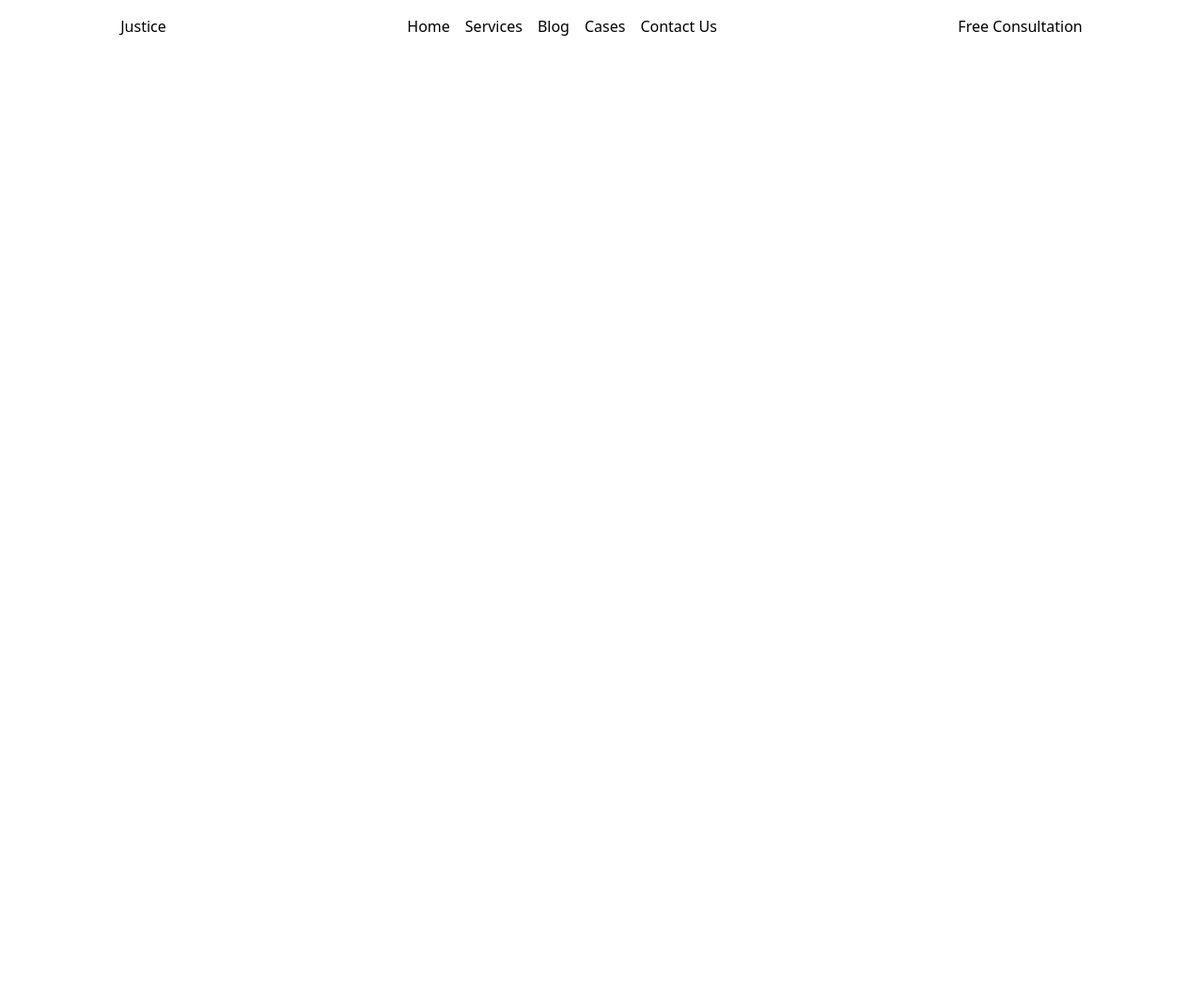
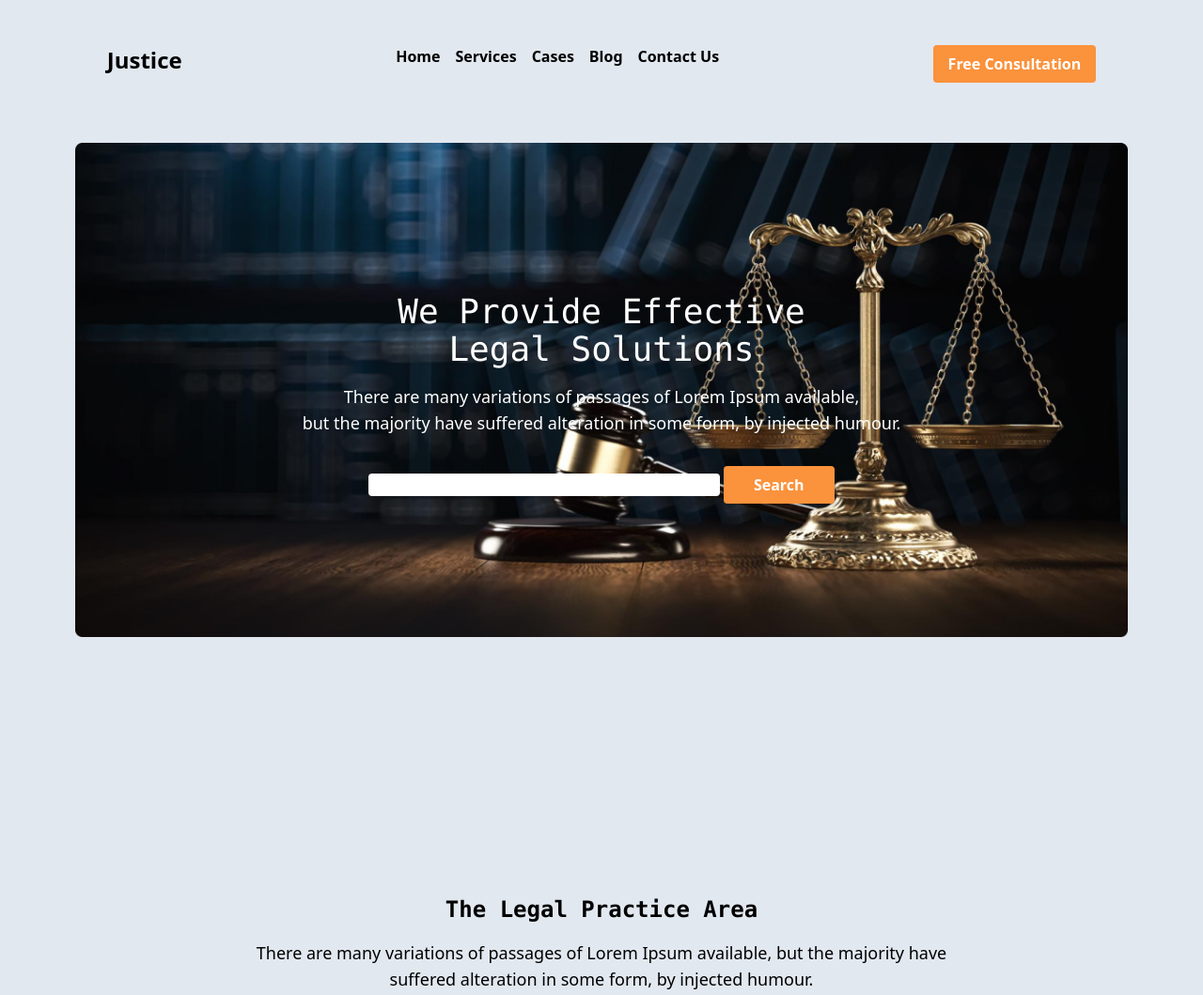
Before and after one commit to SORKARSIFAT/legal-solution-recap, a plain HTML site: page index.html in a window 1280 px wide. Shown: the top 1059 px of the page at 94% size. Before the commit the page ends 800 px from the top, so only its background shows below. Drawn offline with nearby package versions, Linux system fonts and the light colour scheme.

Commit message:
added banner and case section

```diff
--- a/index.html
+++ b/index.html
@@ -4,37 +4,98 @@
     <meta charset="UTF-8">
     <meta name="viewport" content="width=device-width, initial-scale=1.0">
     <title>Legal Justice</title>
-
-
-    <script src="https://cdn.tailwindcss.com"></script>
-
+    <script src="https://cdnjs.cloudflare.com/ajax/libs/font-awesome/6.4.2/css/all.min.css"></script>
+ <script src="https://cdn.tailwindcss.com"></script>
 </head>
-<body class="">
+<body class="bg-slate-200	">
 <!-- navbar  -->
   <header>
-    <section class="pt-4">
-       <div class="block flex justify-around">
+    <section class="pt-4 mt-8">
+       <div class="block flex justify-around 		">
              <div class="block">
-                <h1>Justice</h1>
+                <h1 class=" font-bold text-2xl"><a href="#">Justice</a></h1>
              </div>
                 <div>
-                    <ul class="block flex gap-4 list-none">
-                    <li>Home</li>
-                    <li>Services</li>
-                    <li> Blog</li>
-                    <li>Cases</li>
-                    <li>Contact Us</li>
+                    <ul class="block flex gap-4 list-none font-semibold">
+                    <li> <a href="#">Home</a></li>
+                    <li><a href="#">Services</a></li>
+                    <li><a href="#">Cases</a></li>
+                    <li><a href="#">Blog</a></li>
+                    <li><a href="#">Contact Us</a></li>
                     </ul>
                 </div>
-                <button>Free Consultation</button>
+                <button class="bg-orange-400 hover:bg-orange-500 text-white font-bold py-2 px-4 rounded">Free Consultation</button>
             </div>
     </section>
   </header>
+
   <main>
-    <section>
+
+<section >
+  <!-- banner img -->
+  <div  class="bg-[url('/images/banner.png')] bg-contain shrink-0 bg-centerw-screen h-screen rounded mt-16 mx-20 bg-no-repeat 	">
+    <div class="text-white text-center pt-40 ">
+      <p class="text-4xl gap-1 font-mono">We Provide Effective <br> Legal Solutions</p>
+      <p class="mt-4 text-lg" >There are many variations of passages of Lorem Ipsum available,<br> but the majority have suffered alteration in some form, by injected humour.</p>
+
+    </div>
+    <div class="block text-center pt-8  ">
+      <input class="rounded w-2/6 h-auto" type="text">
+      <button class="bg-orange-400 hover:bg-orange-500 text-white font-bold py-2 px-8 rounded">Search</button>
+
+    </div>
+  </div>
+  <!-- text  -->
+  <div class="text-center">
+    <p class="text-2xl font-mono font-semibold">The Legal Practice Area</p>
+    <p class="text-lg	pt-4">There are many variations of passages of Lorem Ipsum available, but the majority have <br> suffered alteration in some form, by injected humour.</p>
+  </div>
 
 
-    </section>
+  <!-- the case area -->
+
+
+  <div class=" mt-16 grid grid-cols-3 gap-4 flex justify-center justify-items-center  text-center">
+    <div class="card w-2/3	 bg-base-100 shadow-xl p-4  " >
+      <img class=" 	" src="images/business.png" alt="">
+      <h1 class="text-2xl font-mono font-semibold mt-4 "> Business Law </h1>
+      <p class="pt-4 font-normal">There are many variations of passages of Lorem Ipsum available but the majority  have suffered alteration in some form by injected humour.</p>
+
+  </div>
+  <div class="card w-2/3	 bg-base-100 shadow-xl p-4  " >
+    <img class="" src="images/education.png" alt="">
+    <h1 class="text-2xl font-mono font-semibold mt-4 "> Education Law </h1>
+    <p class="pt-4 font-normal">There are many variations of passages of Lorem Ipsum available, but the majority have suffered alteration in some form by injected humour.</p>
+
+</div>
+<div class="card w-2/3	 bg-base-100 shadow-xl p-4  " >
+  <img class="" src="images/criminal.png" alt="">
+  <h1 class="text-2xl font-mono font-semibold mt-4 "> Criminal Law </h1>
+  <p class="pt-4 font-normal 		">There are many variations of passages of Lorem Ipsum available, but the majority have suffered alteration in some form by injected humour.</p>
+
+</div>
+<div class="card w-2/3  bg-base-100 shadow-xl p-4  " >
+  <img class="" src="images/child.png" alt="">
+  <h1 class="text-2xl font-mono font-semibold mt-4 ">Child Support</h1>
+  <p class="pt-4 font-normal 		">There are many variations of passages of Lorem Ipsum available, but the majority have suffered alteration in some form by injected humour.</p>
+
+</div>
+<div class="card w-2/3  bg-base-100 shadow-xl p-4  " >
+  <img class="" src="images/divorce.png" alt="">
+  <h1 class="text-2xl font-mono font-semibold mt-4 "> Divorce Law</h1>
+  <p class="pt-4 font-normal 	">There are many variations of passages of Lorem Ipsum available, but the majority have suffered alteration in some form by injected humour.</p>
+
+</div>
+<div class="card w-2/3 bg-base-100 shadow-xl p-4  " >
+  <img class="pt-4 font-medium	" src="images/tax.png" alt="">
+  <h1 class="text-2xl font-mono font-semibold mt-4 "> Tax Law </h1>
+  <p class="pt-4 font-normal ">There are many variations of passages of Lorem Ipsum available, but the majority have suffered alteration in some form by injected humour.</p>
+
+</div>
+
+</section>
+
+
   </main>
 </body>
 </html>
--- a/style.css
+++ b/style.css
@@ -0,0 +1,4 @@
+.banner-img{
+    background-image: url(images/banner.png);
+    background-position: center;
+}
```
